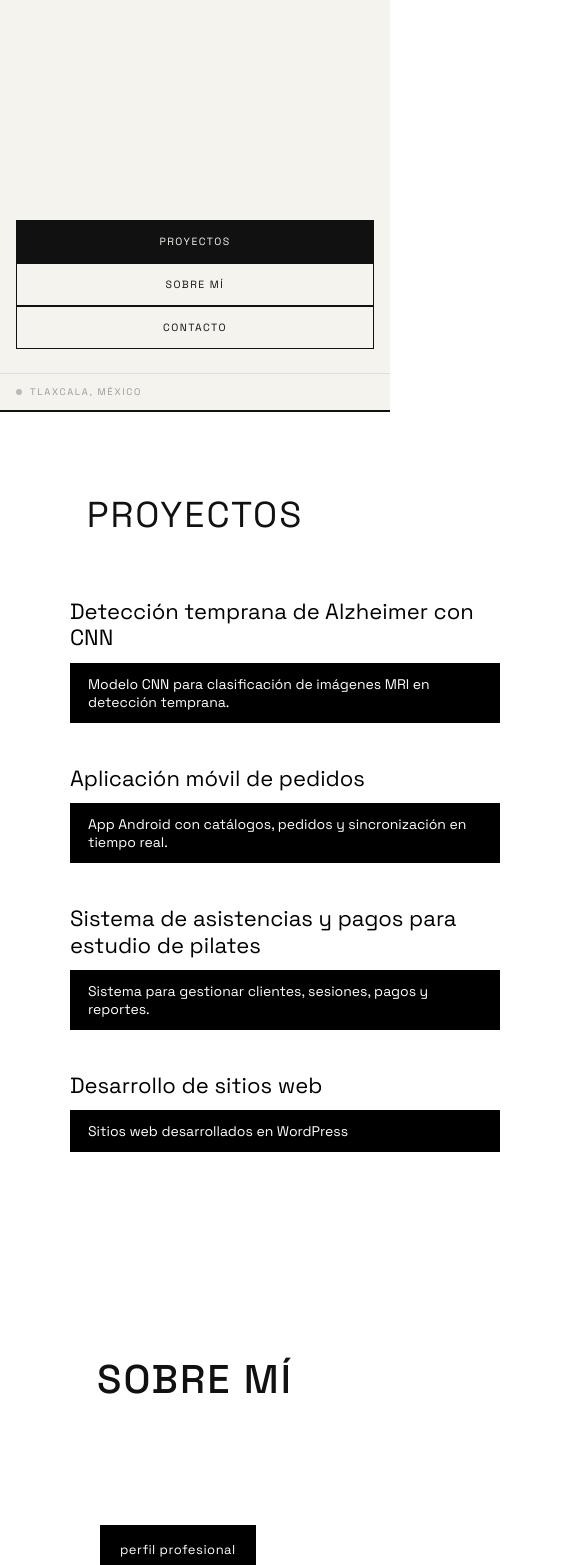
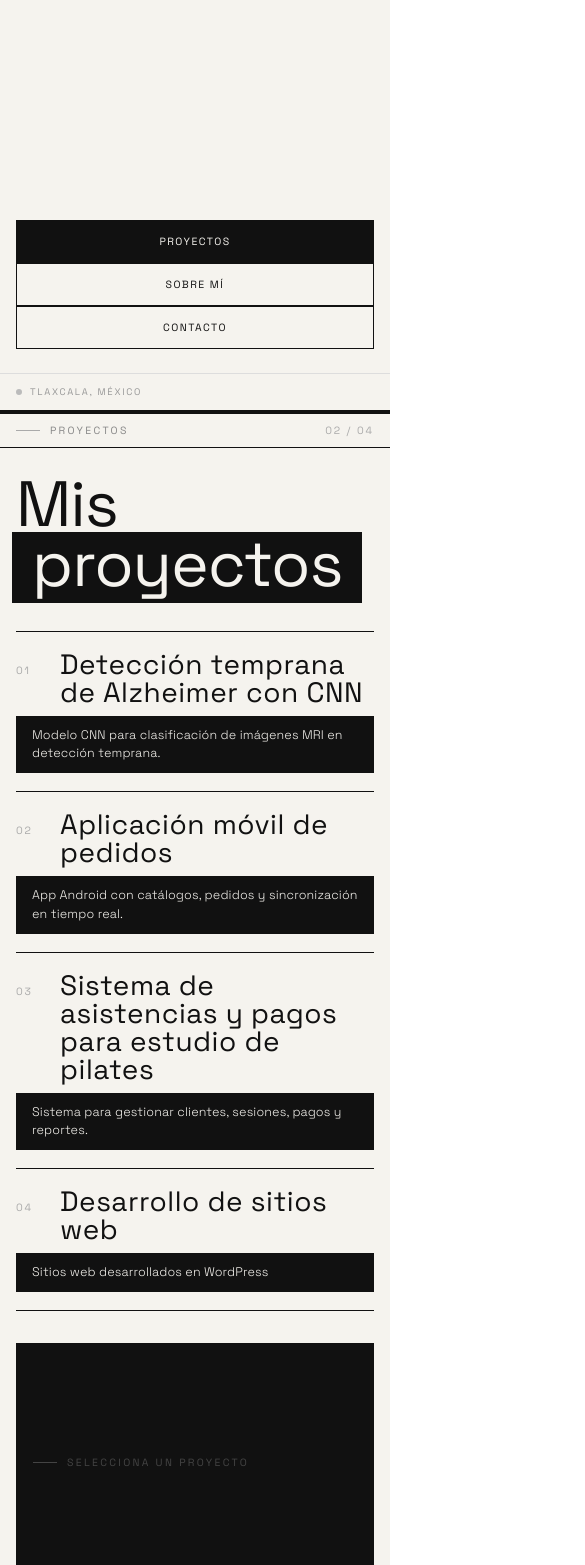
Before and after one commit to diegotntn/portafolio, a React (Vite) app: page / in a window 390 px wide. Shown: the part 432-1997 px from the top of the page, 585 px wide, since content can reach past the window. Built offline with nearby package versions, Linux system fonts and the light colour scheme.

Commit message:
cambio diseño proyectos

```diff
--- a/src/componentes/proyectos/DetalleProyecto.jsx
+++ b/src/componentes/proyectos/DetalleProyecto.jsx
@@ -1,11 +1,15 @@
-import React, { useState } from "react";
-
+import React from "react";
 import "../../estilos/componentes/detalle-proyecto.css";
 
 function DetalleProyecto({ proyecto }) {
-
   if (!proyecto) {
-    return null;
+    return (
+      <div className="detalle-proyecto detalle-proyecto--vacio">
+        <span className="detalle-proyecto__placeholder">
+          Selecciona un proyecto
+        </span>
+      </div>
+    );
   }
 
   return (
@@ -25,7 +29,7 @@ function DetalleProyecto({ proyecto }) {
         {proyecto.descripcion}
       </p>
 
-      {/* IMÁGENES DEL PROYECTO */}
+      {/* Imágenes */}
       {proyecto.imagenes && proyecto.imagenes.length > 0 && (
         <div className="detalle-proyecto__imagenes">
           {proyecto.imagenes.map((imagen, index) => (
@@ -39,36 +43,24 @@ function DetalleProyecto({ proyecto }) {
         </div>
       )}
 
-      {/* TECNOLOGÍAS */}
+      {/* Tecnologías */}
       {proyecto.tecnologias && proyecto.tecnologias.length > 0 && (
         <div className="detalle-proyecto__bloque">
-
-          <h4 className="detalle-proyecto__subtitulo">
-            Tecnologías
-          </h4>
-
+          <h4 className="detalle-proyecto__subtitulo">Tecnologías</h4>
           <div className="detalle-proyecto__etiquetas">
             {proyecto.tecnologias.map((tecnologia, index) => (
-              <span
-                key={index}
-                className="detalle-proyecto__etiqueta"
-              >
+              <span key={index} className="detalle-proyecto__etiqueta">
                 {tecnologia}
               </span>
             ))}
           </div>
-
         </div>
       )}
 
-      {/* LINKS */}
+      {/* Links */}
       {proyecto.links && proyecto.links.length > 0 && (
         <div className="detalle-proyecto__bloque">
-
-          <h4 className="detalle-proyecto__subtitulo">
-            Enlaces
-          </h4>
-
+          <h4 className="detalle-proyecto__subtitulo">Enlaces</h4>
           <div className="detalle-proyecto__links">
             {proyecto.links.map((link, index) => (
               <a
@@ -82,7 +74,6 @@ function DetalleProyecto({ proyecto }) {
               </a>
             ))}
           </div>
-
         </div>
       )}
 
--- a/src/componentes/proyectos/TarjetaProyecto.jsx
+++ b/src/componentes/proyectos/TarjetaProyecto.jsx
@@ -1,11 +1,15 @@
-import React, { useState } from "react";
-
+import React from "react";
 import "../../estilos/componentes/tarjeta-proyecto.css";
 
-function TarjetaProyecto({ proyecto, seleccionarProyecto }) {
+function TarjetaProyecto({ proyecto, seleccionarProyecto, estaSeleccionado }) {
   return (
-    <div className="proyecto">
-      <h3 className="proyecto__nombre">{proyecto.titulo}</h3>
+    <div className={`proyecto${estaSeleccionado ? " proyecto--seleccionado" : ""}`}>
+      <div className="proyecto__fila">
+        <span className="proyecto__numero">
+          {String(proyecto.id).padStart(2, "0")}
+        </span>
+        <h3 className="proyecto__nombre">{proyecto.titulo}</h3>
+      </div>
 
       <button
         type="button"
--- a/src/estilos/componentes/detalle-proyecto.css
+++ b/src/estilos/componentes/detalle-proyecto.css
@@ -1,95 +1,183 @@
+/* ============================================================
+   DETALLE PROYECTO — Diseño editorial brutalista | Responsivo
+   ============================================================ */
+
 .detalle-proyecto {
-  background-color: #000000;
-  color: #ffffff;
-  padding: 28px;
+  background-color: #111;
+  color: #f5f3ee;
+  padding: 32px;
   min-height: 320px;
-  box-shadow: 0 18px 40px rgba(0, 0, 0, 0.18);
+  border: 1.5px solid #111;
 }
 
+/* --- Estado vacío --- */
 .detalle-proyecto--vacio {
   display: flex;
-  align-items: center;
+  flex-direction: column;
   justify-content: center;
+  align-items: flex-start;
+  gap: 12px;
+  min-height: 240px;
 }
 
-.detalle-proyecto__mensaje {
-  font-size: 16px;
-  line-height: 1.6;
-  color: #d8d8d8;
+.detalle-proyecto__placeholder {
+  font-size: 10.5px;
+  letter-spacing: 0.22em;
+  text-transform: uppercase;
+  color: #444;
+  display: flex;
+  align-items: center;
+  gap: 10px;
 }
 
-.detalle-proyecto__titulo {
-  font-size: 28px;
-  font-weight: 500;
-  line-height: 1.2;
-  margin-bottom: 10px;
+.detalle-proyecto__placeholder::before {
+  content: '';
+  display: inline-block;
+  width: 24px;
+  height: 1px;
+  background: #444;
 }
 
-.detalle-proyecto__contexto {
-  font-size: 14px;
-  color: #bdbdbd;
-  margin-bottom: 18px;
+/* --- Título --- */
+.detalle-proyecto__titulo {
+  font-family: 'Bebas Neue', 'Space Grotesk', sans-serif;
+  font-size: clamp(36px, 5vw, 52px);
+  font-weight: 400;
+  line-height: 0.92;
+  letter-spacing: 0.5px;
+  color: #f5f3ee;
+  margin: 0 0 16px 0;
 }
 
-.detalle-proyecto__descripcion {
-  font-size: 15px;
-  line-height: 1.8;
-  margin-bottom: 24px;
-  color: #f2f2f2;
+/* --- Contexto --- */
+.detalle-proyecto__contexto {
+  font-size: 10.5px;
+  letter-spacing: 0.18em;
+  text-transform: uppercase;
+  color: #666;
+  margin-bottom: 20px;
+  border-top: 1px solid #2a2a2a;
+  padding-top: 14px;
 }
 
+/* --- Descripción --- */
+.detalle-proyecto__descripcion {
+  font-size: 13.5px;
+  font-weight: 300;
+  line-height: 1.75;
+  color: #ccc;
+  margin-bottom: 28px;
+  border-bottom: 1px solid #2a2a2a;
+  padding-bottom: 24px;
+}
+
+/* --- Bloques: tecnologías / links --- */
 .detalle-proyecto__bloque {
-  margin-top: 22px;
+  margin-top: 20px;
 }
 
 .detalle-proyecto__subtitulo {
-  font-size: 14px;
-  letter-spacing: 1px;
+  font-size: 9.5px;
+  letter-spacing: 0.24em;
   text-transform: uppercase;
-  margin-bottom: 12px;
-  color: #ffffff;
+  color: #555;
+  margin-bottom: 14px;
 }
 
+/* --- Etiquetas --- */
 .detalle-proyecto__etiquetas {
   display: flex;
   flex-wrap: wrap;
-  gap: 10px;
+  gap: 8px;
 }
 
 .detalle-proyecto__etiqueta {
-  border: 1px solid #ffffff;
-  padding: 7px 10px;
-  font-size: 13px;
-  color: #ffffff;
+  border: 1px solid #333;
+  padding: 5px 10px;
+  font-size: 10.5px;
+  letter-spacing: 0.1em;
+  text-transform: uppercase;
+  color: #aaa;
+  transition: border-color 0.2s, color 0.2s;
 }
 
+.detalle-proyecto__etiqueta:hover {
+  border-color: #f5f3ee;
+  color: #f5f3ee;
+}
+
+/* --- Links --- */
 .detalle-proyecto__links {
   display: flex;
   flex-direction: column;
-  gap: 10px;
+  gap: 8px;
 }
 
 .detalle-proyecto__link {
-  color: #ffffff;
+  color: #f5f3ee;
   text-decoration: none;
-  border-bottom: 1px solid rgba(255, 255, 255, 0.35);
+  font-size: 12px;
+  letter-spacing: 0.1em;
+  text-transform: uppercase;
+  display: flex;
+  align-items: center;
+  gap: 8px;
   width: fit-content;
-  padding-bottom: 2px;
+  opacity: 0.6;
+  transition: opacity 0.2s;
+}
+
+.detalle-proyecto__link::before {
+  content: '↗';
+  font-size: 14px;
 }
 
 .detalle-proyecto__link:hover {
-  opacity: 0.75;
+  opacity: 1;
 }
 
-.detalle-proyecto__imagenes{
-  display:flex;
-  gap:12px;
-  margin-top:20px;
+/* --- Imágenes --- */
+.detalle-proyecto__imagenes {
+  display: flex;
+  gap: 10px;
+  margin-top: 20px;
+  flex-wrap: wrap;
 }
 
-.detalle-proyecto__imagen{
-  width:190px;
-  height:70px;
-  object-fit:cover;
-  border:1px solid #fff;
+.detalle-proyecto__imagen {
+  width: 160px;
+  height: 90px;
+  object-fit: cover;
+  border: 1px solid #2a2a2a;
+  transition: border-color 0.2s;
 }
+
+.detalle-proyecto__imagen:hover {
+  border-color: #666;
+}
+
+/* ============================================================
+   RESPONSIVO
+   ============================================================ */
+
+@media (max-width: 960px) {
+  .detalle-proyecto {
+    padding: 24px;
+  }
+
+  .detalle-proyecto__imagen {
+    width: 130px;
+    height: 75px;
+  }
+}
+
+@media (max-width: 480px) {
+  .detalle-proyecto {
+    padding: 20px 16px;
+  }
+
+  .detalle-proyecto__imagen {
+    width: 100%;
+    height: 160px;
+  }
+}
--- a/src/estilos/componentes/tarjeta-hover.css
+++ b/src/estilos/componentes/tarjeta-hover.css
@@ -1,161 +1,174 @@
-/* ============================= */
-/* CONTENEDOR GENERAL */
-/* ============================= */
+/* ============================================================
+   TARJETA HOVER — Diseño editorial brutalista | Responsivo
+   ============================================================ */
 
 .tarjeta-hover {
   position: relative;
   display: inline-block;
 }
 
-/* ============================= */
-/* BOTON NEGRO */
-/* ============================= */
-
+/* --- Botón --- */
 .tarjeta-hover__boton {
   min-width: 140px;
-  padding: 18px 26px;
-  border: none;
-  background-color: #000000;
-  color: #ffffff;
-  font-size: 14px;
+  padding: 14px 22px;
+  border: 1.5px solid #111;
+  background-color: transparent;
+  color: #111;
+  font-family: inherit;
+  font-size: 11px;
   font-weight: 400;
-  letter-spacing: 0.5px;
-  text-transform: lowercase;
+  letter-spacing: 0.14em;
+  text-transform: uppercase;
   cursor: pointer;
-
-  transition: transform 0.25s ease, box-shadow 0.25s ease,
-    background-color 0.25s ease;
+  transition: background-color 0.2s ease, color 0.2s ease;
 }
 
 .tarjeta-hover__boton:hover {
-  transform: translateY(-2px);
-  box-shadow: 0 10px 24px rgba(0, 0, 0, 0.18);
+  background-color: #111;
+  color: #f5f3ee;
 }
 
-/* ============================= */
-/* CAPA DE LA TARJETA */
-/* ============================= */
-
+/* --- Contenido flotante --- */
 .tarjeta-hover__contenido {
   position: absolute;
   top: 50%;
-  left: calc(100% + 18px);
+  left: calc(100% + 16px);
   transform: translateY(-50%);
   z-index: 20;
-
   opacity: 0;
   visibility: hidden;
   pointer-events: none;
-
-  transition: opacity 0.28s ease, transform 0.28s ease, visibility 0.28s ease;
+  transition: opacity 0.22s ease, visibility 0.22s ease;
 }
-
-/* ============================= */
-/* TARJETA VISIBLE EN HOVER */
-/* ============================= */
 
 .tarjeta-hover:hover .tarjeta-hover__contenido {
   opacity: 1;
   visibility: visible;
   pointer-events: auto;
-  transform: translateY(-50%) translateX(0);
 }
 
-/* ============================= */
-/* DISEÑO DE TARJETA */
-/* ============================= */
-
+/* --- Tarjeta flotante --- */
 .tarjeta-hover__tarjeta {
-  width: 300px;
-  padding: 22px 22px 18px;
-  background-color: #ffffff;
-  border: 1px solid #111111;
-  box-shadow: 0 18px 40px rgba(0, 0, 0, 0.14);
+  width: 280px;
+  padding: 24px;
+  background-color: #f5f3ee;
+  border: 1.5px solid #111;
 }
 
 .tarjeta-hover__titulo {
-  margin: 0 0 12px;
-  font-size: 20px;
-  font-weight: 600;
-  color: #111111;
-  line-height: 1.2;
+  font-family: 'Bebas Neue', 'Space Grotesk', sans-serif;
+  font-size: 28px;
+  font-weight: 400;
+  line-height: 1;
+  color: #111;
+  margin: 0 0 14px 0;
+  letter-spacing: 0.5px;
 }
 
 .tarjeta-hover__descripcion {
-  margin: 0 0 14px;
-  font-size: 14px;
-  line-height: 1.6;
-  color: #222222;
+  font-size: 13px;
+  font-weight: 300;
+  line-height: 1.65;
+  color: #444;
+  margin: 0 0 14px 0;
 }
 
 .tarjeta-hover__lista {
-  padding-left: 0;
+  list-style: none;
+  padding: 0;
   margin: 0;
+  border-top: 1px solid #ddd;
+  padding-top: 12px;
 }
 
 .tarjeta-hover__item {
-  margin-bottom: 20px;
-  font-size: 14px;
-  line-height: 1.5;
-  color: #222222;
+  font-size: 12.5px;
+  line-height: 1.55;
+  color: #333;
+  padding: 6px 0;
+  border-bottom: 1px solid #eee;
 }
 
 .tarjeta-hover__item:last-child {
-  margin-bottom: 0;
+  border-bottom: none;
 }
 
-/* ============================= */
-/* RESPONSIVE */
-/* ============================= */
+/* --- Formación académica --- */
+.tarjeta-hover__formacion {
+  display: flex;
+  flex-direction: column;
+  gap: 10px;
+}
+
+.tarjeta-hover__formacion-carrera {
+  font-size: 13.5px;
+  font-weight: 500;
+  color: #111;
+  margin: 0;
+  line-height: 1.4;
+}
+
+.tarjeta-hover__formacion-datos {
+  display: flex;
+  flex-direction: column;
+  gap: 4px;
+  border-top: 1px solid #ddd;
+  padding-top: 10px;
+}
+
+.tarjeta-hover__formacion-linea {
+  font-size: 12px;
+  font-weight: 300;
+  color: #666;
+  margin: 0;
+  letter-spacing: 0.04em;
+}
+
+/* --- Variantes de dirección --- */
+.tarjeta-hover--derecha .tarjeta-hover__contenido {
+  top: 50%;
+  left: calc(100% + 16px);
+  transform: translateY(-50%);
+}
+
+.tarjeta-hover--arriba .tarjeta-hover__contenido {
+  bottom: calc(100% + 16px);
+  left: 50%;
+  top: auto;
+  transform: translateX(-50%);
+}
+
+/* ============================================================
+   RESPONSIVO
+   ============================================================ */
 
 @media (max-width: 900px) {
-  .tarjeta-hover__contenido {
-    top: calc(100% + 14px);
+  .tarjeta-hover--derecha .tarjeta-hover__contenido,
+  .tarjeta-hover--arriba .tarjeta-hover__contenido {
+    top: calc(100% + 12px);
     left: 50%;
+    bottom: auto;
     transform: translateX(-50%);
   }
 
-  .tarjeta-hover:hover .tarjeta-hover__contenido {
-    transform: translateX(-50%) translateY(0);
-  }
-
   .tarjeta-hover__tarjeta {
-    width: 260px;
+    width: 250px;
   }
 }
 
 @media (max-width: 600px) {
   .tarjeta-hover__boton {
-    min-width: 120px;
-    padding: 16px 20px;
-    font-size: 13px;
+    min-width: 110px;
+    padding: 12px 16px;
+    font-size: 10.5px;
   }
 
   .tarjeta-hover__tarjeta {
-    width: 230px;
-    padding: 18px 18px 16px;
+    width: 220px;
+    padding: 18px;
   }
 
   .tarjeta-hover__titulo {
-    font-size: 18px;
-  }
-
-  .tarjeta-hover__descripcion,
-  .tarjeta-hover__item {
-    font-size: 13px;
+    font-size: 24px;
   }
 }
-
-.tarjeta-hover--derecha .tarjeta-hover__contenido {
-  position: absolute;
-  top: 50%;
-  left: calc(100% + 18px);
-  transform: translateY(-50%);
-}
-
-.tarjeta-hover--arriba .tarjeta-hover__contenido {
-  position: absolute;
-  bottom: calc(100% + 18px);
-  left: 50%;
-  transform: translateX(-50%);
-}
--- a/src/estilos/componentes/tarjeta-proyecto.css
+++ b/src/estilos/componentes/tarjeta-proyecto.css
@@ -1,41 +1,98 @@
+/* ============================================================
+   TARJETA PROYECTO — Diseño editorial brutalista | Responsivo
+   ============================================================ */
+
 .proyecto {
-  margin-bottom: 42px;
+  border-top: 1px solid #111;
+  padding: 24px 0;
+  display: flex;
+  flex-direction: column;
+  gap: 12px;
+  transition: background-color 0.15s ease;
+}
+
+.proyecto:last-child {
+  border-bottom: 1px solid #111;
+}
+
+/* --- Fila superior: número + nombre --- */
+.proyecto__fila {
+  display: flex;
+  align-items: baseline;
+  gap: 16px;
+}
+
+.proyecto__numero {
+  font-size: 10.5px;
+  letter-spacing: 0.18em;
+  color: #aaa;
+  min-width: 28px;
 }
 
 .proyecto__nombre {
-  font-size: 22px;
+  font-family: 'Bebas Neue', 'Space Grotesk', sans-serif;
+  font-size: clamp(28px, 4vw, 40px);
   font-weight: 400;
-  color: #000000;
-  margin-bottom: 12px;
-  line-height: 1.2;
+  line-height: 1;
+  letter-spacing: 0.5px;
+  color: #111;
+  margin: 0;
 }
 
+/* --- Botón descripción --- */
 .proyecto__descripcion {
   display: inline-block;
-  background-color: #000000;
-  color: #ffffff;
+  background-color: #111;
+  color: #f5f3ee;
   border: none;
-  padding: 12px 18px;
-  font-size: 14px;
-  font-weight: 400;
+  padding: 10px 16px;
+  font-family: inherit;
+  font-size: 13px;
+  font-weight: 300;
+  line-height: 1.5;
   text-align: left;
   cursor: pointer;
-  min-width: 430px;
-  max-width: 700px;
-  transition: transform 0.2s ease, opacity 0.2s ease, box-shadow 0.2s ease;
+  max-width: 560px;
+  width: 100%;
+  transition: opacity 0.2s ease, transform 0.2s ease;
+  letter-spacing: 0.01em;
 }
 
 .proyecto__descripcion:hover {
-  transform: translateY(-2px);
-  opacity: 0.92;
-  box-shadow: 0 8px 20px rgba(0, 0, 0, 0.18);
+  opacity: 0.82;
+  transform: translateX(4px);
 }
 
-.proyecto__descripcion:focus {
-  outline: 2px solid #000000;
+.proyecto__descripcion:focus-visible {
+  outline: 2px solid #111;
   outline-offset: 3px;
 }
 
 .proyecto__descripcion:active {
-  transform: translateY(0);
+  transform: translateX(0);
 }
+
+/* --- Estado seleccionado --- */
+.proyecto--seleccionado .proyecto__nombre {
+  color: #555;
+}
+
+.proyecto--seleccionado .proyecto__descripcion {
+  background-color: #555;
+}
+
+/* ============================================================
+   RESPONSIVO
+   ============================================================ */
+
+@media (max-width: 480px) {
+  .proyecto {
+    padding: 18px 0;
+    gap: 10px;
+  }
+
+  .proyecto__descripcion {
+    max-width: 100%;
+    font-size: 12.5px;
+  }
+}
--- a/src/estilos/secciones/proyectos.css
+++ b/src/estilos/secciones/proyectos.css
@@ -1,53 +1,131 @@
+/* ============================================================
+   PROYECTOS — Diseño editorial brutalista | Responsivo
+   ============================================================ */
+
 .proyectos {
   min-height: 100vh;
-  padding: 80px 70px;
+  background-color: #f5f3ee;
+  border-top: 2px solid #111;
   display: flex;
-  justify-content: center;
+  flex-direction: column;
 }
 
-.proyectos__contenido {
-  width: 100%;
-  max-width: 1100px;
+/* --- Barra superior --- */
+.proyectos__header {
+  display: flex;
+  justify-content: space-between;
+  align-items: center;
+  padding: 14px 40px;
+  border-bottom: 1px solid #111;
 }
 
-.proyectos__titulo {
-  text-align: center;
-  font-size: 36px;
-  font-weight: 400;
-  letter-spacing: 2px;
-  margin-bottom: 60px;
+.proyectos__seccion-label {
+  font-size: 10.5px;
+  letter-spacing: 0.22em;
+  text-transform: uppercase;
+  color: #888;
+  display: flex;
+  align-items: center;
+  gap: 10px;
 }
 
-.proyecto {
-  margin-bottom: 40px;
+.proyectos__seccion-label::before {
+  content: '';
+  display: inline-block;
+  width: 24px;
+  height: 1px;
+  background: #aaa;
 }
 
-.proyecto__nombre {
-  font-size: 20px;
-  font-weight: 400;
-  margin-bottom: 10px;
+.proyectos__seccion-num {
+  font-size: 10.5px;
+  letter-spacing: 0.18em;
+  color: #aaa;
 }
 
-.proyecto__descripcion {
-  background-color: #000;
-  color: #fff;
-  padding: 10px 14px;
-  font-size: 14px;
-  width: fit-content;
-  min-width: 420px;
+/* --- Contenido --- */
+.proyectos__contenido {
+  flex: 1;
+  width: 100%;
+  max-width: 1280px;
+  margin: 0 auto;
+  padding: 48px 40px 64px 40px;
+  display: flex;
+  flex-direction: column;
+  gap: 48px;
 }
 
-.proyectos__layout{
+/* --- Título --- */
+.proyectos__titulo {
+  font-family: 'Bebas Neue', 'Space Grotesk', sans-serif;
+  font-size: clamp(64px, 12vw, 140px);
+  font-weight: 400;
+  line-height: 0.88;
+  letter-spacing: -1px;
+  color: #111;
+  margin: 0;
+}
+
+.proyectos__titulo .titulo-invertido {
+  display: inline-block;
+  background: #111;
+  color: #f5f3ee;
+  padding: 4px 20px 10px 20px;
+  margin-left: -4px;
+}
+
+/* --- Layout lista + panel --- */
+.proyectos__layout {
   display: grid;
-  grid-template-columns: 1fr 450px;
-  gap: 60px;
+  grid-template-columns: 1fr 420px;
+  gap: 40px;
   align-items: start;
 }
 
-.proyectos__lista{
-  width: 100%;
+.proyectos__lista {
+  display: flex;
+  flex-direction: column;
+  gap: 0;
 }
 
-.proyectos__panel{
-  min-height: 300px;
+.proyectos__panel {
+  position: sticky;
+  top: 32px;
 }
+
+/* ============================================================
+   RESPONSIVO
+   ============================================================ */
+
+@media (max-width: 960px) {
+  .proyectos__layout {
+    grid-template-columns: 1fr;
+    gap: 32px;
+  }
+
+  .proyectos__panel {
+    position: static;
+  }
+}
+
+@media (max-width: 768px) {
+  .proyectos__header {
+    padding: 12px 20px;
+  }
+
+  .proyectos__contenido {
+    padding: 36px 20px 48px 20px;
+    gap: 36px;
+  }
+}
+
+@media (max-width: 480px) {
+  .proyectos__header {
+    padding: 10px 16px;
+  }
+
+  .proyectos__contenido {
+    padding: 28px 16px 40px 16px;
+    gap: 28px;
+  }
+}
--- a/src/secciones/Proyectos.jsx
+++ b/src/secciones/Proyectos.jsx
@@ -15,9 +15,22 @@ function Proyectos() {
 
   return (
     <section className="proyectos" id="proyectos">
+
+      {/* Barra superior */}
+      <div className="proyectos__header">
+        <span className="proyectos__seccion-label">Proyectos</span>
+        <span className="proyectos__seccion-num">02 / 04</span>
+      </div>
+
       <div className="proyectos__contenido">
-        <h2 className="proyectos__titulo">PROYECTOS</h2>
 
+        {/* Título */}
+        <h2 className="proyectos__titulo">
+          Mis<br />
+          <span className="titulo-invertido">proyectos</span>
+        </h2>
+
+        {/* Layout */}
         <div className="proyectos__layout">
           <div className="proyectos__lista">
             {l_proyectos.map((proyecto) => (
@@ -25,16 +38,16 @@ function Proyectos() {
                 key={proyecto.id}
                 proyecto={proyecto}
                 seleccionarProyecto={seleccionarProyecto}
+                estaSeleccionado={proyectoSeleccionado?.id === proyecto.id}
               />
             ))}
           </div>
 
           <div className="proyectos__panel">
-            {proyectoSeleccionado && (
-              <DetalleProyecto proyecto={proyectoSeleccionado} />
-            )}
+            <DetalleProyecto proyecto={proyectoSeleccionado} />
           </div>
         </div>
+
       </div>
     </section>
   );
```
